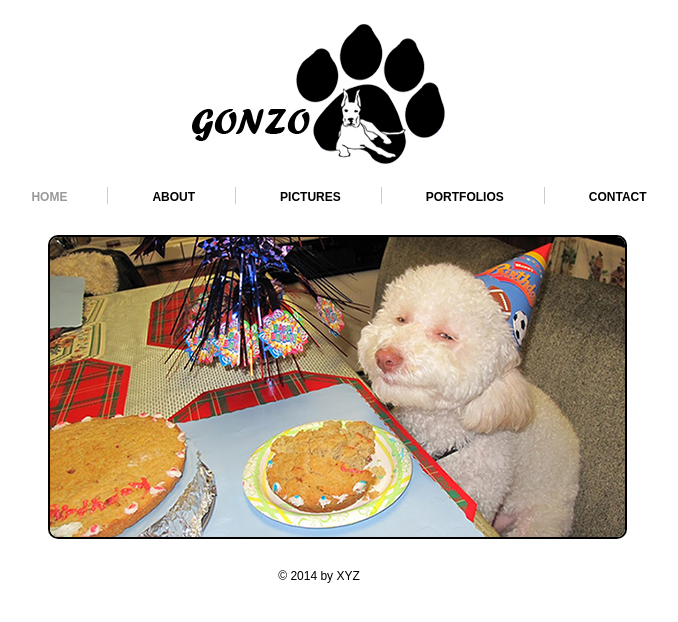
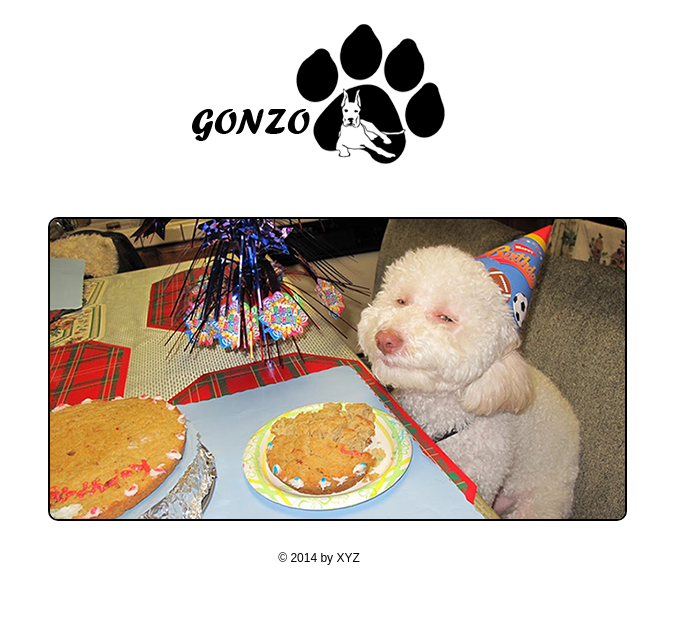
Before and after one commit to Davekeyz/dogs, a plain HTML site: page index.html in a window 1280 px wide. Shown: the whole page, without its empty margins (321-999 px from the left). Drawn offline with Linux system fonts and the light colour scheme.

Commit message:
removed links from crappy website as a dummy

```diff
--- a/index.html
+++ b/index.html
@@ -25,13 +25,7 @@
 <!--==============================Navigatin starts=============================-->
 
 	<div class="navigation">
-		<ul>
-			<li><a class="active" href="index.html">HOME</a></li>
-			<li><a href="about.html">ABOUT</a></li>
-			<li><a href="picture.html">PICTURES</a></li>
-			<li><a href="picture.html">PORTFOLIOS</a></li>
-			<li class="bdr"><a class="pdg" href="contact.html">CONTACT</a></li>
-		</ul>
+
 	</div>
 <!--==============================Navigatin Ends=============================-->
 
```
